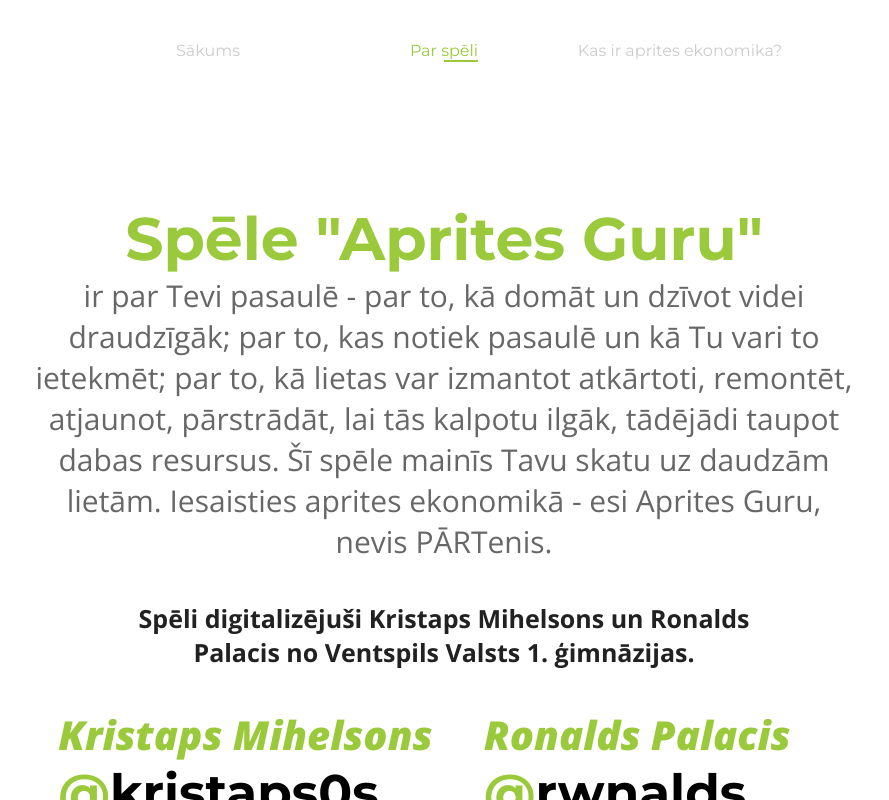
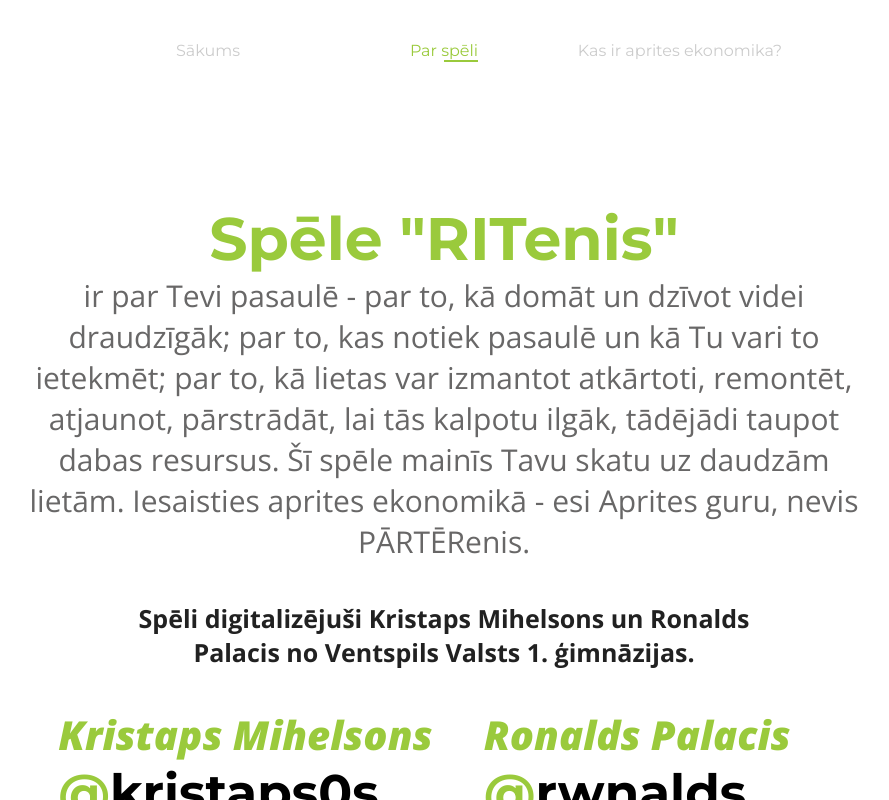
Before and after one commit to Devkeycrap/iegriez-pasauli, a Next.js app: page /about-game in a window 1280 px wide. Shown: the whole page, without its empty margins (196-1085 px from the left). Built offline with nearby package versions, Linux system fonts and the light colour scheme.

Commit message:
Style fix

```diff
--- a/components/Words.component.tsx
+++ b/components/Words.component.tsx
@@ -205,7 +205,7 @@ export class Words extends Component<WordProps> {
     this.setState({ inBrowser: true });
 
     this.props.playTransition({
-      title: "Klikšķini un krāj!",
+      title: "Klikšķini uz vārdiem, kas saistīti ar aprites ekonomiku!",
       length: 3000,
     });
 
--- a/pages/about-game.tsx
+++ b/pages/about-game.tsx
@@ -14,14 +14,14 @@ export default function AboutUs() {
     >
       <div className={styles["page-wrapper"]}>
         <motion.div variants={fadeInUp} className={styles.project}>
-          <h1>Spēle "Aprites Guru"</h1>
+          <h1>Spēle "RITenis"</h1>
           <p>
             ir par Tevi pasaulē - par to, kā domāt un dzīvot videi draudzīgāk;
             par to, kas notiek pasaulē un kā Tu vari to ietekmēt; par to, kā
             lietas var izmantot atkārtoti, remontēt, atjaunot, pārstrādāt, lai
             tās kalpotu ilgāk, tādējādi taupot dabas resursus. Šī spēle mainīs
             Tavu skatu uz daudzām lietām. Iesaisties aprites ekonomikā - esi
-            Aprites Guru, nevis PĀRTenis.
+            Aprites guru, nevis PĀRTĒRenis.
           </p>
         </motion.div>
 
@@ -115,7 +115,7 @@ export default function AboutUs() {
 
                 <div className={styles.actors}>
                   <h3>
-                    PĀRTenis
+                    PĀRTĒRenis
                     <p>
                       - cilvēks, kurš pērk visu, ko reklamē, nedomā videi
                       draudzīgi (vispār daudz nedomā) un ar šādu dzīvesveidu
@@ -124,7 +124,7 @@ export default function AboutUs() {
                   </h3>
                   <h5>vai</h5>
                   <h3>
-                    Aprites Guru
+                    Aprites guru
                     <p>
                       - apdomīgs, atbildīgs, gudrs un prasmīgs cilvēks, kurš
                       iesaistās aprites ekonomikā.
@@ -133,7 +133,7 @@ export default function AboutUs() {
                 </div>
               </div>
               <div>
-                <h1 style={{ color: "black" }}>PĀRTenis</h1>
+                <h1>PĀRTĒRenis (-64p)</h1>
                 <p>
                   Cilvēks, kurš pērk visu, ko reklamē, nedomā videi draudzīgi
                   (vispār daudz nedomā) un ar šādu dzīvesveidu sekmē dabas
@@ -142,7 +142,7 @@ export default function AboutUs() {
               </div>
 
               <div>
-                <h1 style={{ color: "black" }}>Aprites Guru</h1>
+                <h1>Aprites guru (64p+)</h1>
                 <p>
                   Apdomīgs, atbildīgs, gudrs un prasmīgs cilvēks, kurš iesaistās
                   aprites ekonomikā.
```
Also changed, not shown: components/End.component.tsx (+5 -4 lines).
